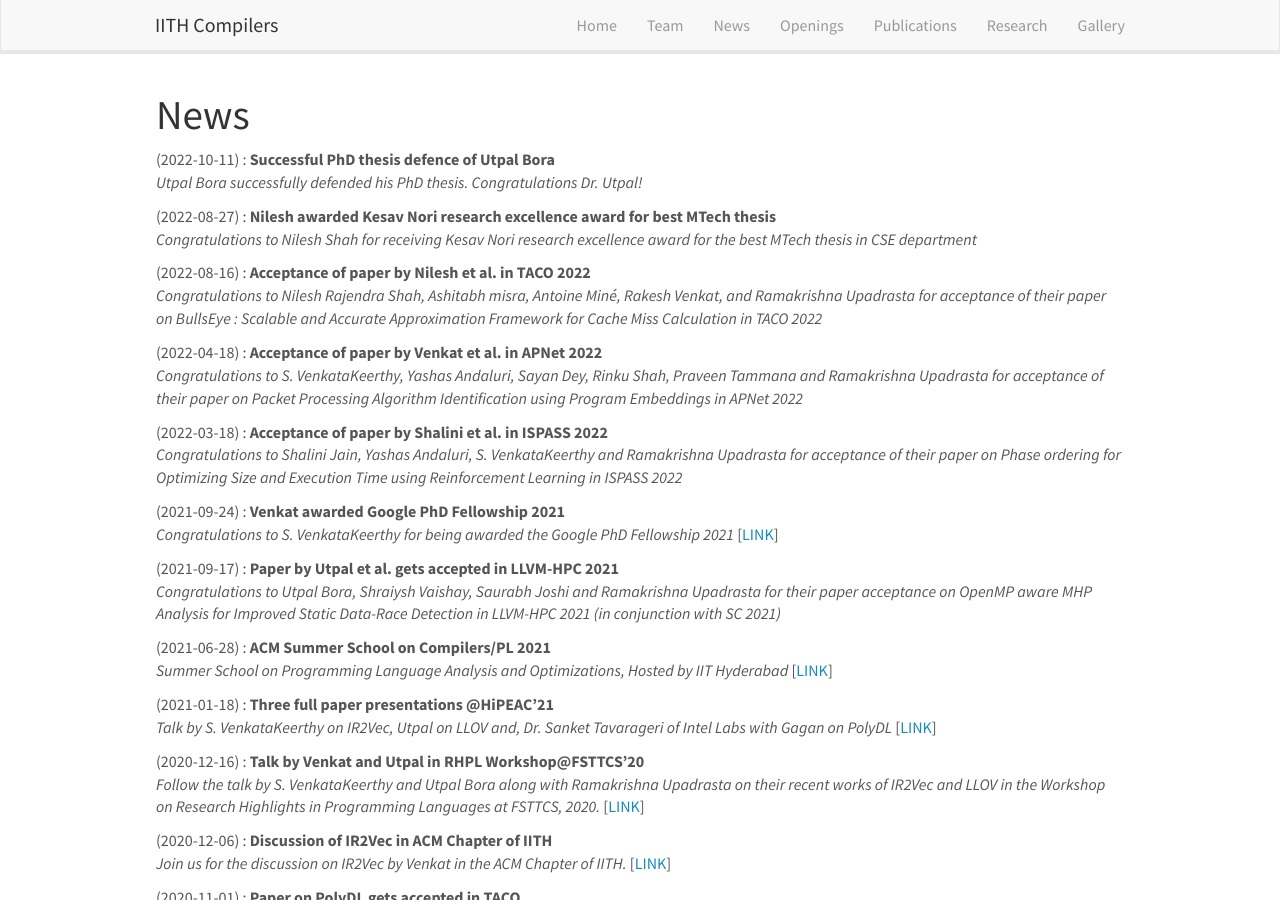
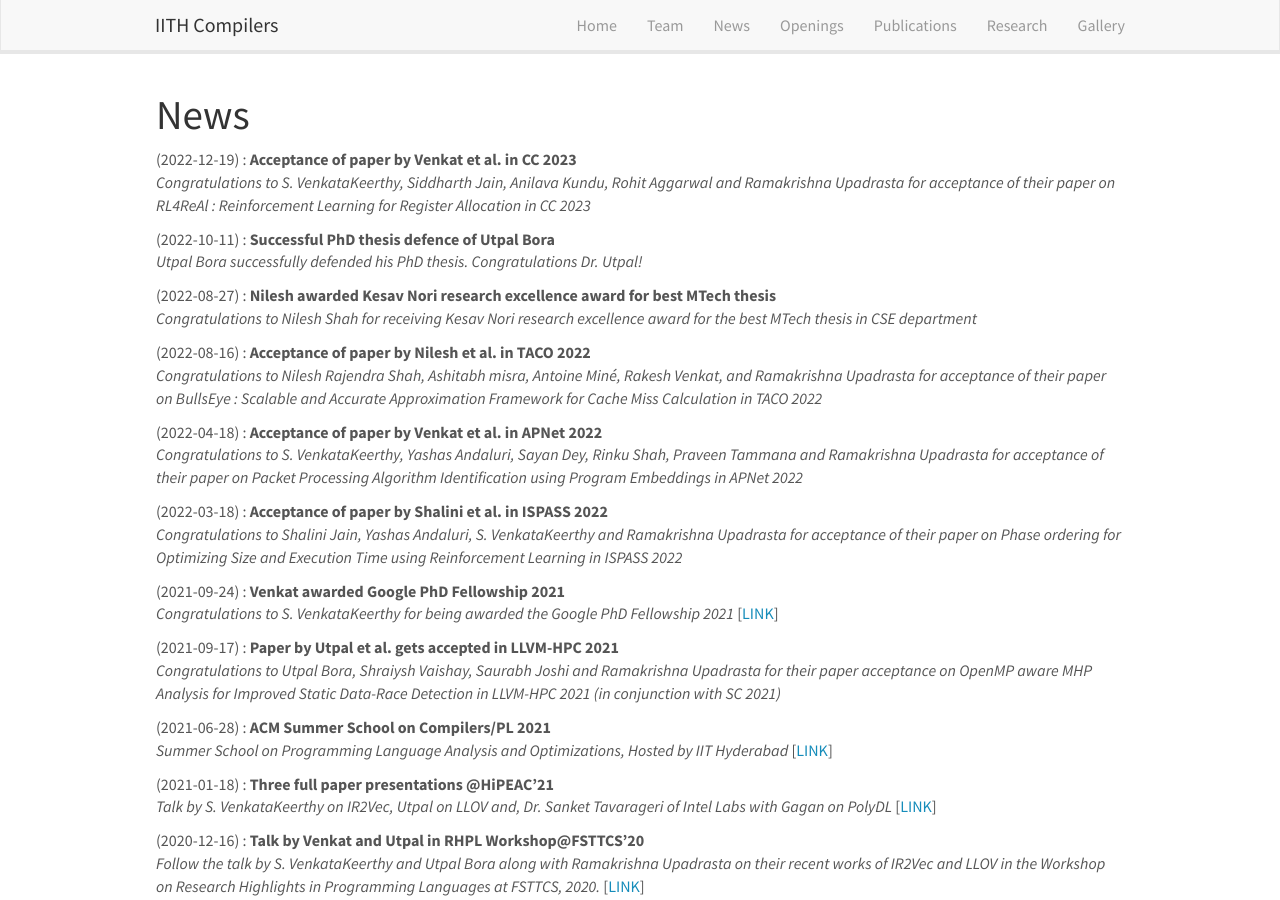
Before and after one commit to utpalbora/compilers.cse.iith.ac.in, a Jekyll site: the page built from _pages/allnews.md, in a window 1280 px wide and 900 px high. Built offline with Jekyll 4.4.1, drawn with Linux system fonts in a browser that asks for light colours; nearby versions of some CDN libraries.

Commit message:
Added RL4Real acceptance news in news.yml

```diff
--- a/_data/news.yml
+++ b/_data/news.yml
@@ -1,3 +1,9 @@
+- date: 2022-12-19
+  status: "Acceptance of paper by Venkat et al. in CC 2023"
+  new: "false"
+  url: ""
+  headline: "Congratulations to S. VenkataKeerthy, Siddharth Jain, Anilava Kundu, Rohit Aggarwal and Ramakrishna Upadrasta for acceptance of their paper on RL4ReAl : Reinforcement Learning for Register Allocation in CC 2023"
+
 - date: 2022-10-11
   status: "Successful PhD thesis defence of Utpal Bora"
   new: "false"
```
